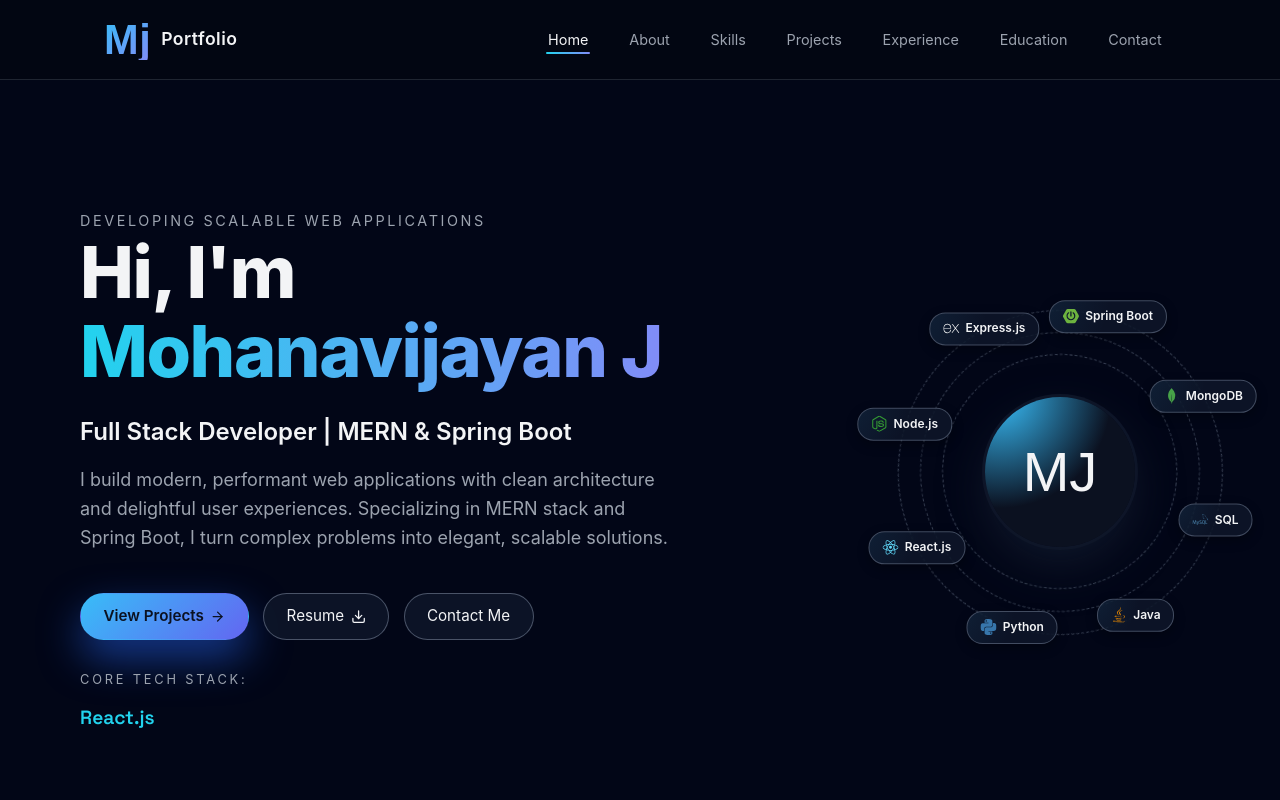
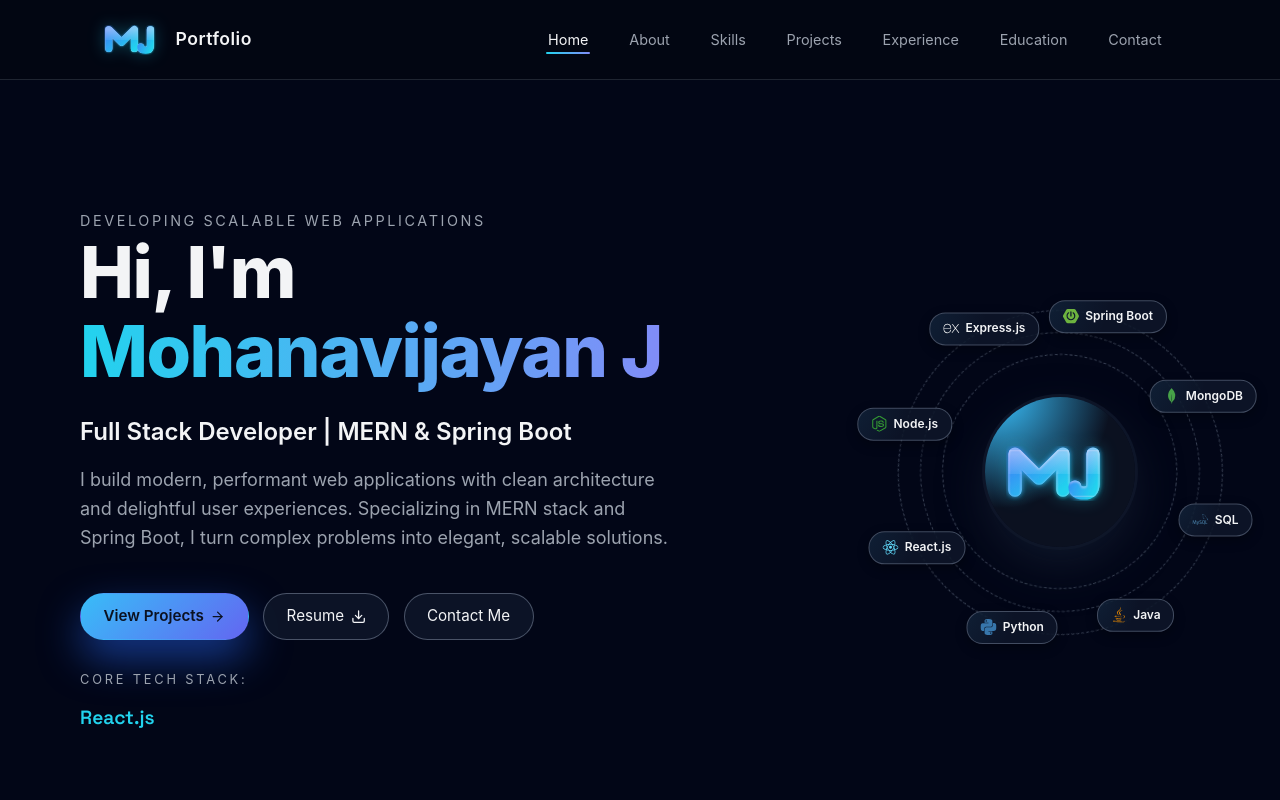
Before and after one commit to Mohan30-7/mohanavijayanj-portfolio, a React (Vite) app: page / in a window 1280 px wide. Shown: the top 800 px of the page. Built offline with nearby package versions, Linux system fonts and the light colour scheme.

Commit message:
Redesign MJ logo with premium geometric SVG and glassmorphism effects

```diff
--- a/src/components/Hero.jsx
+++ b/src/components/Hero.jsx
@@ -6,6 +6,7 @@
   SiNodedotjs, SiExpress, SiMongodb, SiSpringboot, SiPython, SiReact, SiMysql
 } from 'react-icons/si';
 import { FaJava } from 'react-icons/fa6';
+import MJLogo from './MJLogo';
 
 const orbitTech = [
   { name: 'Java', icon: <FaJava />, color: '#ED8B00', angle: 0 },
@@ -132,7 +133,7 @@
           style={{ position: 'relative', zIndex: 20 }}
         >
           <div className="hero-avatar">
-            <span className="avatar-initials">MJ</span>
+            <MJLogo size={60} />
           </div>
           <div className="orbit orbit-1" />
           <div className="orbit orbit-2" />
--- /dev/null
+++ b/src/components/MJLogo.jsx
@@ -0,0 +1,97 @@
+import React from 'react';
+
+const MJLogo = ({ className = '', size = 42 }) => {
+  return (
+    <svg
+      width={size * 1.8}
+      height={size}
+      viewBox="0 0 180 100"
+      fill="none"
+      xmlns="http://www.w3.org/2000/svg"
+      className={`premium-logo ${className}`}
+      style={{ verticalAlign: 'middle' }}
+    >
+      <defs>
+        {/* Main Blue-Cyan Gradient */}
+        <linearGradient id="logo-gradient" x1="0%" y1="0%" x2="100%" y2="100%">
+          <stop offset="0%" stopColor="#3b82f6" />
+          <stop offset="100%" stopColor="#22d3ee" />
+        </linearGradient>
+
+        {/* Glass Shine Gradient */}
+        <linearGradient id="shine-gradient" x1="0%" y1="0%" x2="0%" y2="100%">
+          <stop offset="0%" stopColor="white" stopOpacity="0.4" />
+          <stop offset="50%" stopColor="white" stopOpacity="0.1" />
+          <stop offset="51%" stopColor="white" stopOpacity="0" />
+          <stop offset="100%" stopColor="white" stopOpacity="0" />
+        </linearGradient>
+
+        {/* Outer Glow Filter */}
+        <filter id="outer-glow" x="-20%" y="-20%" width="140%" height="140%">
+          <feGaussianBlur stdDeviation="4" result="blur" />
+          <feComposite in="SourceGraphic" in2="blur" operator="over" />
+        </filter>
+
+        {/* Inner Glow / Depth Filter */}
+        <filter id="inner-glow">
+          <feOffset dx="0" dy="1" />
+          <feGaussianBlur stdDeviation="1.5" result="offset-blur" />
+          <feComposite operator="out" in="SourceGraphic" in2="offset-blur" result="inverse" />
+          <feFlood floodColor="white" floodOpacity="0.3" result="color" />
+          <feComposite operator="in" in="color" in2="inverse" result="shadow" />
+          <feComposite operator="over" in="shadow" in2="SourceGraphic" />
+        </filter>
+      </defs>
+
+      {/* Background Glow (Invisible, just for filter area) */}
+      <g filter="url(#outer-glow)">
+        {/* M Letter */}
+        <path
+          d="M 15 80 V 20 L 55 60 L 95 20 V 80"
+          stroke="url(#logo-gradient)"
+          strokeWidth="22"
+          strokeLinecap="round"
+          strokeLinejoin="round"
+        />
+        {/* J Letter */}
+        <path
+          d="M 145 20 V 70 Q 145 85 130 85 Q 115 85 115 75"
+          stroke="url(#logo-gradient)"
+          strokeWidth="22"
+          strokeLinecap="round"
+          strokeLinejoin="round"
+        />
+      </g>
+
+      {/* Letter Faces with Inner Glow */}
+      <g filter="url(#inner-glow)">
+        <path
+          d="M 15 80 V 20 L 55 60 L 95 20 V 80"
+          stroke="url(#logo-gradient)"
+          strokeWidth="22"
+          strokeLinecap="round"
+          strokeLinejoin="round"
+        />
+        <path
+          d="M 145 20 V 70 Q 145 85 130 85 Q 115 85 115 75"
+          stroke="url(#logo-gradient)"
+          strokeWidth="22"
+          strokeLinecap="round"
+          strokeLinejoin="round"
+        />
+      </g>
+
+      {/* Shine Overlay (Glass Effect) */}
+      <path
+        d="M 15 80 V 20 L 55 60 L 95 20 V 80 M 145 20 V 70 Q 145 85 130 85 Q 115 85 115 75"
+        stroke="url(#shine-gradient)"
+        strokeWidth="22"
+        strokeLinecap="round"
+        strokeLinejoin="round"
+        style={{ pointerEvents: 'none' }}
+      />
+    </svg>
+  );
+};
+
+export default MJLogo;
--- a/src/components/Navbar.jsx
+++ b/src/components/Navbar.jsx
@@ -1,4 +1,5 @@
 import React, { useState, useEffect } from 'react';
+import MJLogo from './MJLogo';
 
 const navItems = [
   { label: 'Home', target: 'home' },
@@ -66,8 +67,8 @@
     <header className="navbar">
       <div className="navbar-inner">
         <div className="logo" onClick={() => handleScroll('home')}>
-          <span className="logo-name">Mj</span>
-          <span style={{ marginLeft: '6px', fontSize: '1.1rem', fontWeight: 600 }}>Portfolio</span>
+          <MJLogo size={32} />
+          <span style={{ marginLeft: '10px', fontSize: '1.1rem', fontWeight: 600 }}>Portfolio</span>
         </div>
 
         {/* Desktop Nav */}
--- a/src/styles/index.css
+++ b/src/styles/index.css
@@ -174,7 +174,6 @@
 }
 
 .logo-name {
-  font-family: 'Gv. time', sans-serif;
   font-size: 2.6rem;
   background: linear-gradient(to bottom right, #38bdf8, #818cf8);
   -webkit-background-clip: text;
@@ -183,6 +182,16 @@
   line-height: 1;
   font-weight: bold;
   display: inline-block;
+}
+
+.premium-logo {
+  filter: drop-shadow(0 0 8px rgba(34, 211, 238, 0.3));
+  transition: transform 0.3s ease;
+}
+
+.premium-logo:hover {
+  transform: scale(1.05);
+  filter: drop-shadow(0 0 15px rgba(34, 211, 238, 0.5));
 }
 
 .logo-text {
@@ -492,7 +501,6 @@
 }
 
 .avatar-initials {
-  font-family: 'Bulgaria', sans-serif;
   font-size: 3.5rem;
   font-weight: 400;
   letter-spacing: 0;
```
